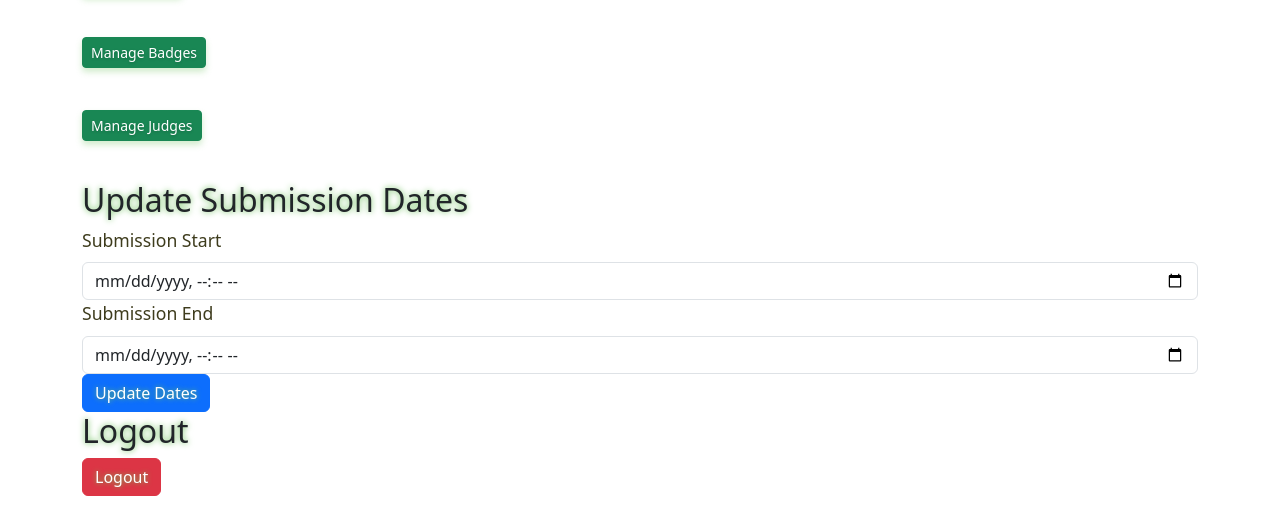
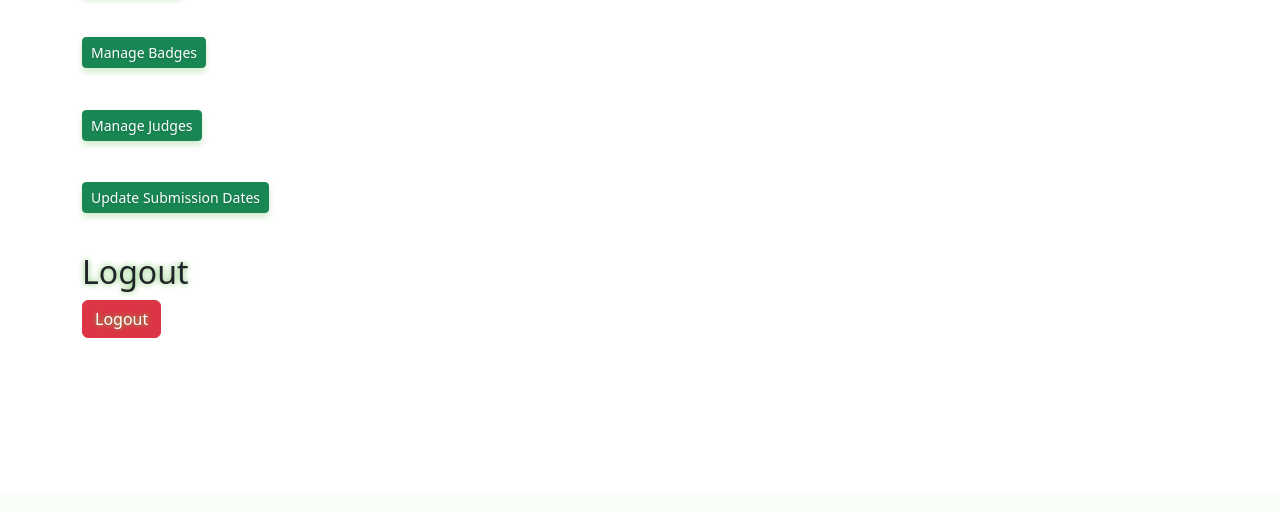
Before and after one commit to denuoweb/ArtSubmissionSite, a Flask app: template app/templates/admin.html in a window 1280 px wide. Shown: the part 307-819 px from the top of the page. After the commit the page ends 645 px from the top, so only its background shows below. Run offline with Flask 3, Linux system fonts and the light colour scheme; tables that the repository leaves empty hold one stand-in row (values such as "Sample post"); the template is opened without the code that fills it: values that come from a table or form of the project are taken from there, most other values are stand-ins (such as "Sample title", 1, 10 or a date in 2020); some libraries are stand-ins or nearby versions.

Commit message:
refactor update submission dates

```diff
--- a/app/templates/admin.html
+++ b/app/templates/admin.html
@@ -9,21 +9,7 @@
 <p><a href="{{ url_for('admin.judges_results') }}" class="btn btn-sm btn-success earth-btn">View Results</a></p><br>
 <p><a href="{{ url_for('admin.manage_badges') }}" class="btn btn-sm btn-success earth-btn">Manage Badges</a></p><br>
 <p><a href="{{ url_for('admin.manage_judges') }}" class="btn btn-sm btn-success earth-btn">Manage Judges</a></p><br>
-
-<!-- Update Submission Dates Section -->
-<h2>Update Submission Dates</h2>
-<form id="dates_form" method="POST">
-    {{ dates_form.hidden_tag() }}
-    <div class="form-group">
-        {{ dates_form.submission_start.label }}<br>
-        {{ dates_form.submission_start(class="form-control") }}
-    </div>
-    <div class="form-group">
-        {{ dates_form.submission_end.label }}<br>
-        {{ dates_form.submission_end(class="form-control") }}
-    </div>
-    <button type="submit" class="btn btn-primary">Update Dates</button>
-</form>
+<p><a href="{{ url_for('admin.update_submission_dates') }}" class="btn btn-sm btn-success earth-btn">Update Submission Dates</a></p><br>
 
 <!-- Logout Button Section -->
 <h2>Logout</h2>
```
